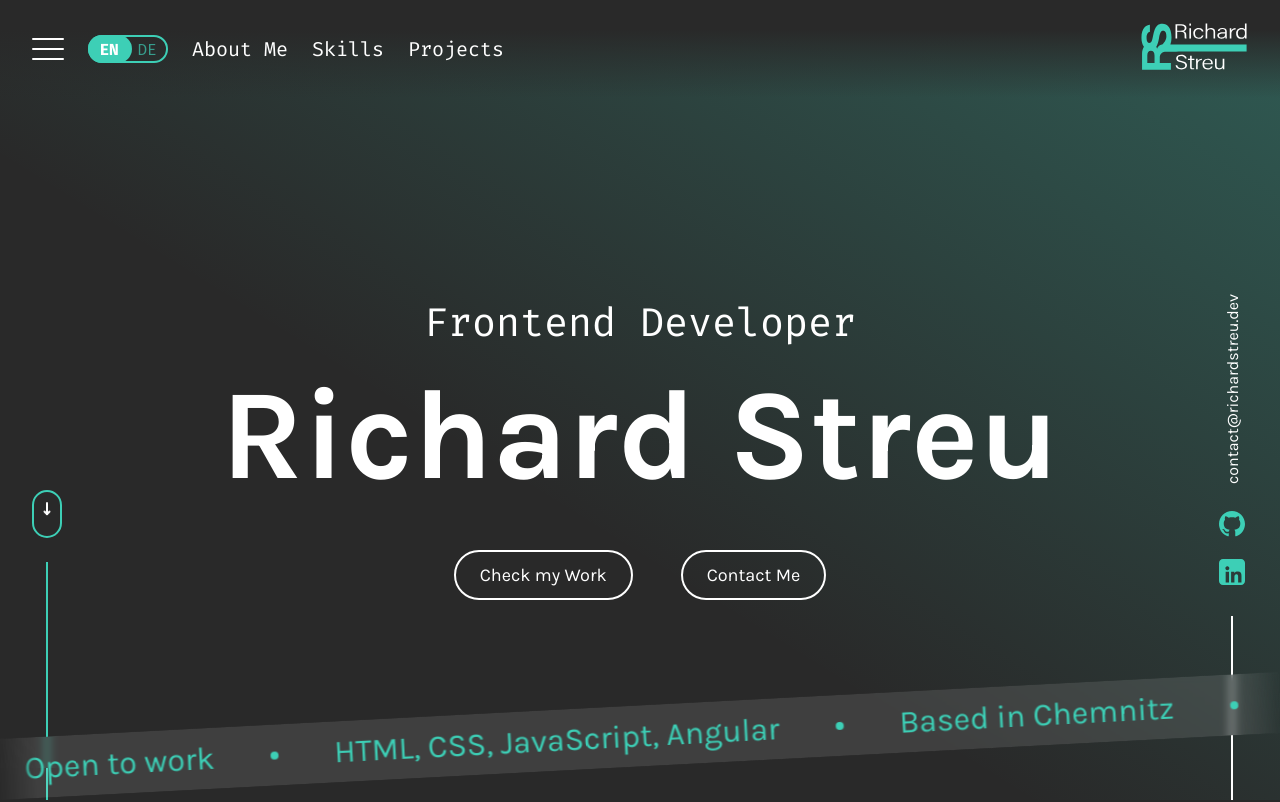
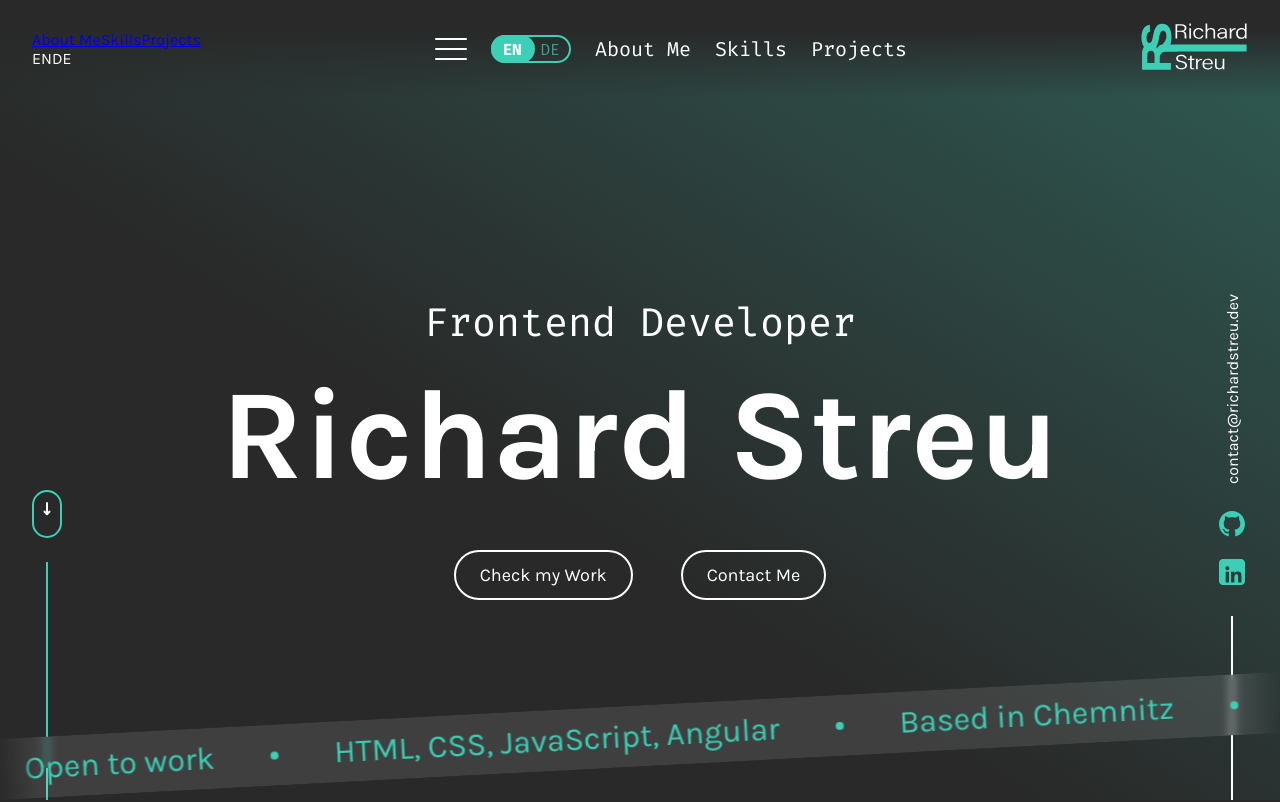
Before and after one commit to RichardStreu/portfolioAngular, an Angular app: page / in a window 1280 px wide. Shown: the top 802 px of the page. Built offline with nearby package versions, Linux system fonts and the light colour scheme.

Commit message:
feat: implement burger menu with language switcher in header component

```diff
--- a/src/app/core/header/header.component.html
+++ b/src/app/core/header/header.component.html
@@ -1,11 +1,26 @@
 <header>
   <div class="contentWrapper">
     <div class="headerContent">
+      <div class="burgerMenuBox">
+        <div class="burgerMenu">
+          <a href="#aboutMeSection">{{ aboutMeText }}</a>
+          <a href="#skillsetSection">{{ skillsText }}</a>
+          <a href="#projectsSection">{{ projectsText }}</a>
+          <div
+            class="languageButton"
+            [class.active]="lang"
+            (click)="switchButton()"
+          >
+            <span>EN</span><span>DE</span>
+          </div>
+        </div>
+      </div>
       <div class="headerNavbar">
         <div
           class="burgerIcon"
-          [ngClass]="{'burgerIcon': true, 'burgerVisible': isBurgerMenuVisible}"
-          (click)="showHideBurgerMenu()">
+          [ngClass]="{ burgerIcon: true, burgerVisible: isBurgerMenuVisible }"
+          (click)="showHideBurgerMenu()"
+        >
           <div></div>
           <div></div>
           <div></div>
--- a/src/app/core/header/header.component.scss
+++ b/src/app/core/header/header.component.scss
@@ -12,7 +12,10 @@ header {
     display: flex;
     align-items: center;
     justify-content: space-between;
+    position: relative;
   }
+
+
 
   .headerNavbar {
     display: flex;
```
